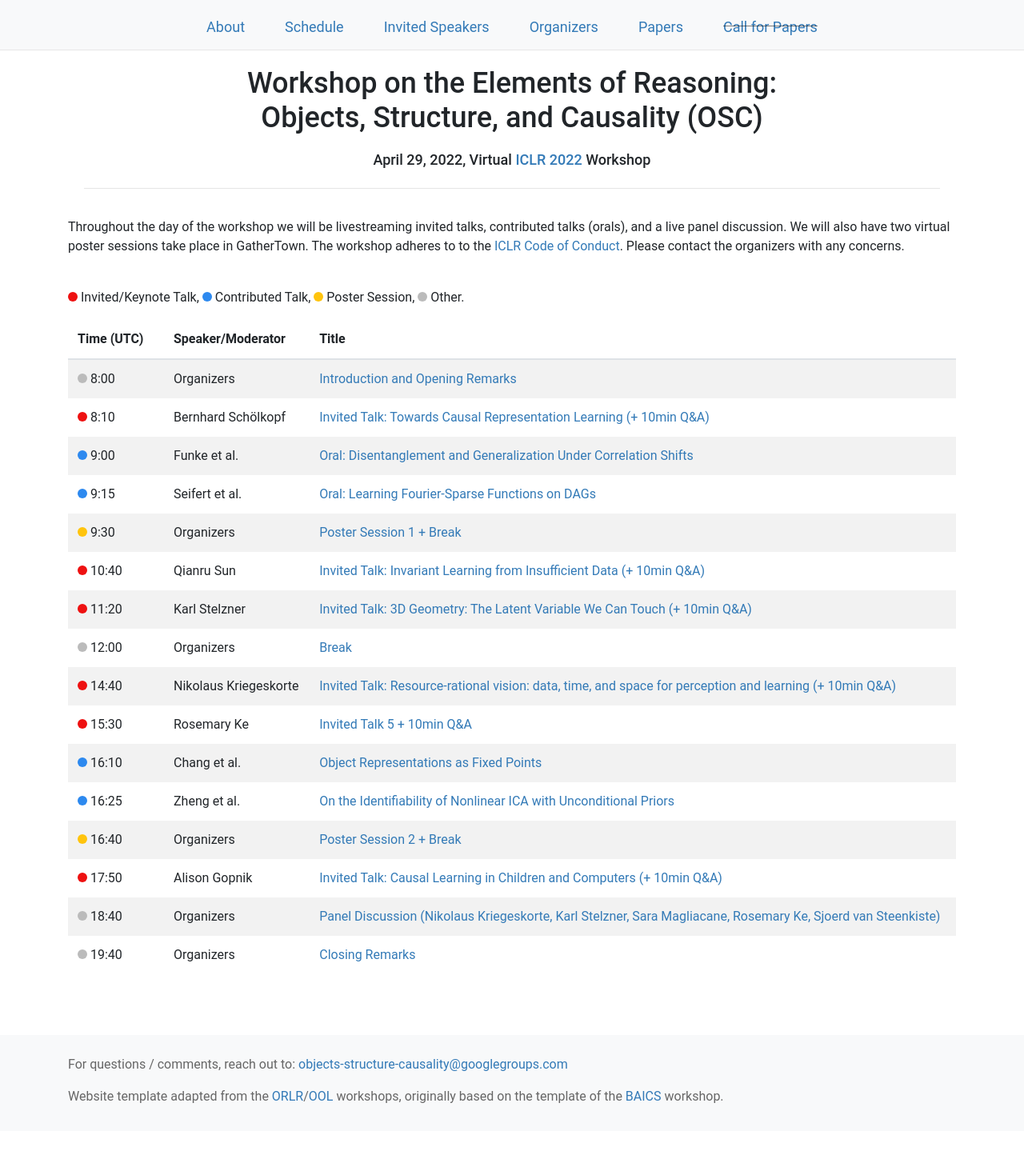
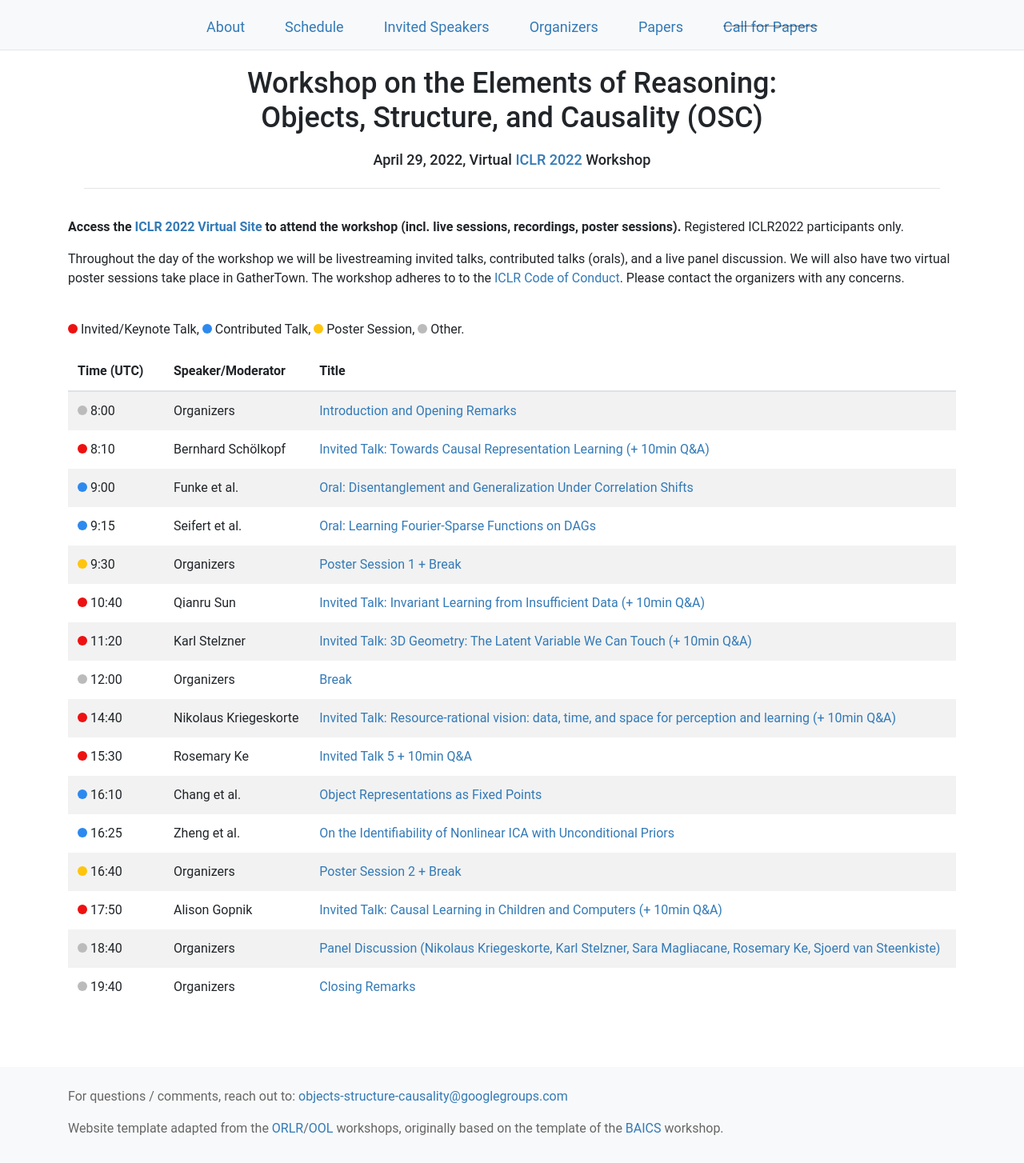
Before and after one commit to objects-structure-causality/objects-structure-causality.github.io, a Jekyll site: the page built from schedule.html, in a window 1280 px wide. Shown: the whole page at 80% size. Built offline with Jekyll 4.4.1, drawn with Linux system fonts in a browser that asks for light colours; nearby versions of some CDN libraries; before the commit the page ends 1414 px from its top, so only the background shows below that.

Commit message:
Update schedule.html

```diff
--- a/schedule.html
+++ b/schedule.html
@@ -3,6 +3,7 @@ layout: default
 ---
 
 <div class="contributed talks">
+<p><b>Access the <a href="https://iclr.cc/virtual/2022/workshop/4554" target="_blank">ICLR 2022 Virtual Site</a> to attend the workshop (incl. live sessions, recordings, poster sessions).</b> Registered ICLR2022 participants only.</p>
 <p>Throughout the day of the workshop we will be livestreaming invited talks, contributed talks (orals), and a live panel discussion.
 We will also have two virtual poster sessions take place in GatherTown.
 The workshop adheres to to the <a href="https://iclr.cc/public/CodeOfConduct">ICLR Code of Conduct</a>.
```
